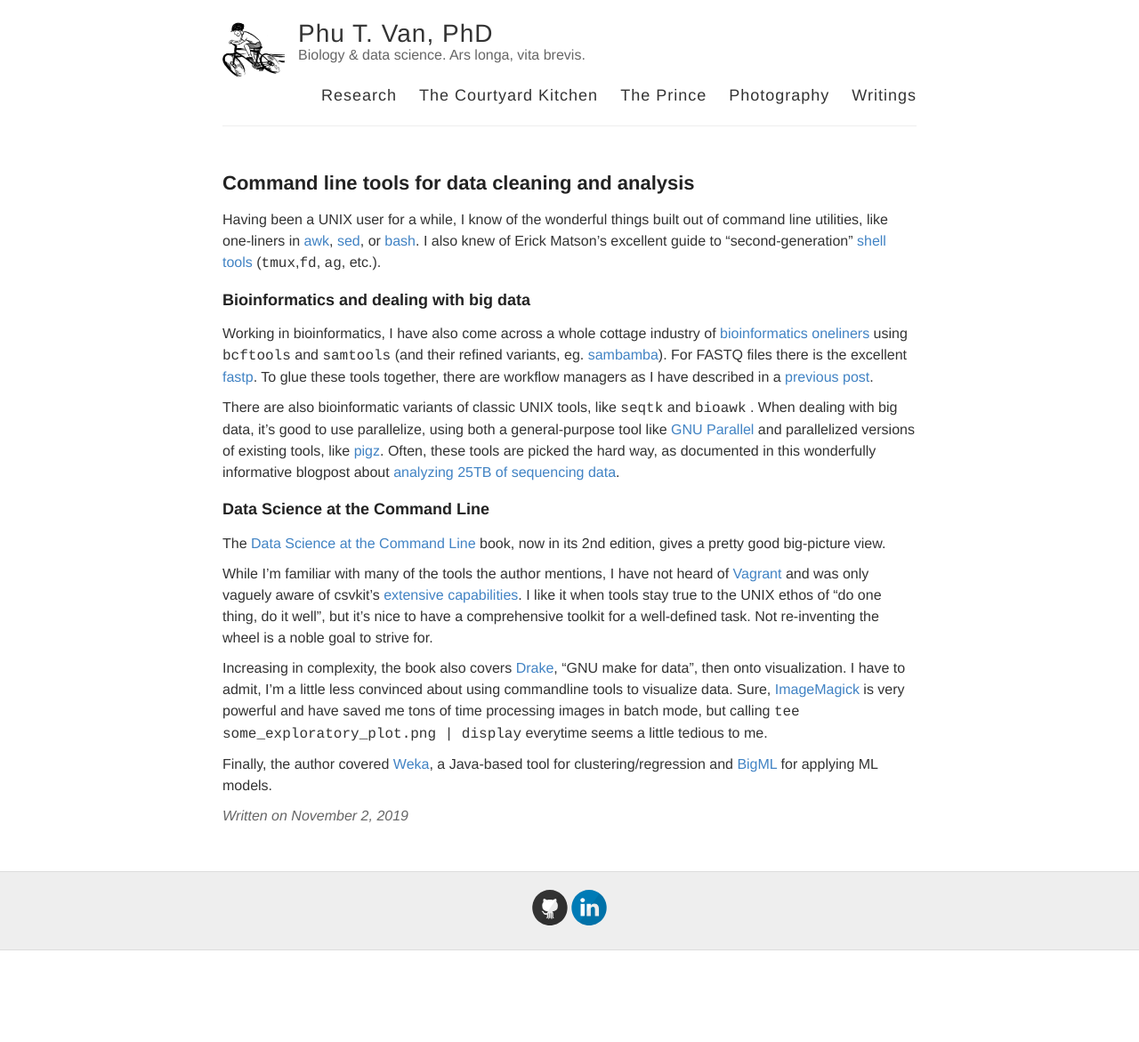
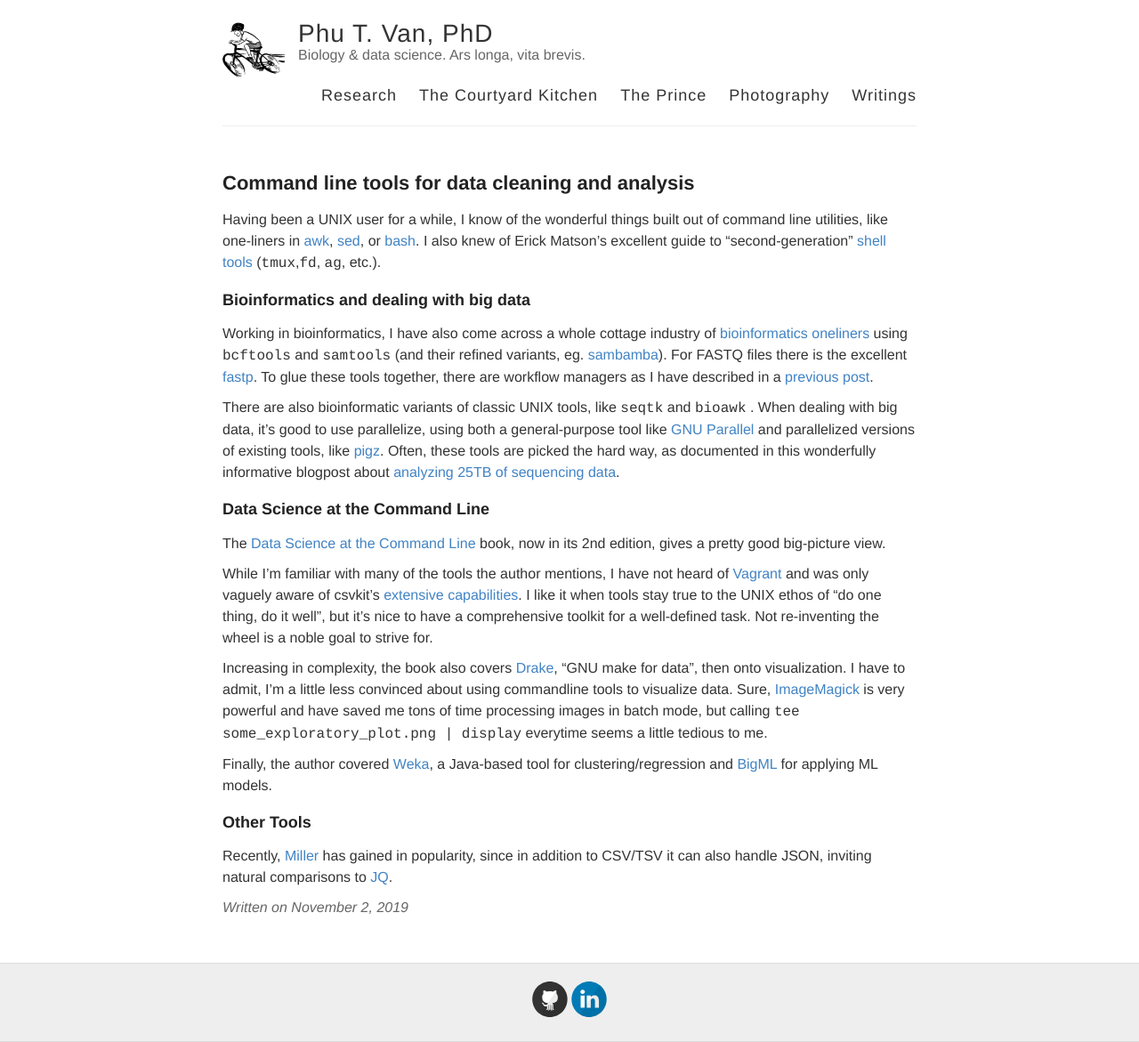
Before and after one commit to ptvan/ptvan.github.io, a Jekyll site: the page built from _posts/2019-11-02-command-line-tools.md, in a window 1280 px wide. Shown: the whole page at 89% size. Built offline with Jekyll 4.4.1, drawn with Linux system fonts in a browser that asks for light colours; before the commit the page ends 1068 px from its top, so only the background shows below that.

Commit message:
mentioned Miller

````diff
--- a/_posts/2019-11-02-command-line-tools.md
+++ b/_posts/2019-11-02-command-line-tools.md
@@ -20,3 +20,7 @@
 Increasing in complexity, the book also covers [Drake](https://github.com/Factual/drake), "GNU make for data", then onto visualization. I have to admit, I'm a little less convinced about using commandline tools to visualize data. Sure, [ImageMagick](https://imagemagick.org) is very powerful and have saved me tons of time processing images in batch mode, but calling ```tee some_exploratory_plot.png | display``` everytime seems a little tedious to me.
 
 Finally, the author covered [Weka](https://www.cs.waikato.ac.nz/ml/weka/), a Java-based tool for clustering/regression and [BigML](https://bigml.com/) for applying ML models.
+
+### Other Tools
+
+Recently, [Miller](https://github.com/johnkerl/miller/) has gained in popularity, since in addition to CSV/TSV it can also handle JSON, inviting natural comparisons to [JQ](https://stedolan.github.io/jq/).
````
